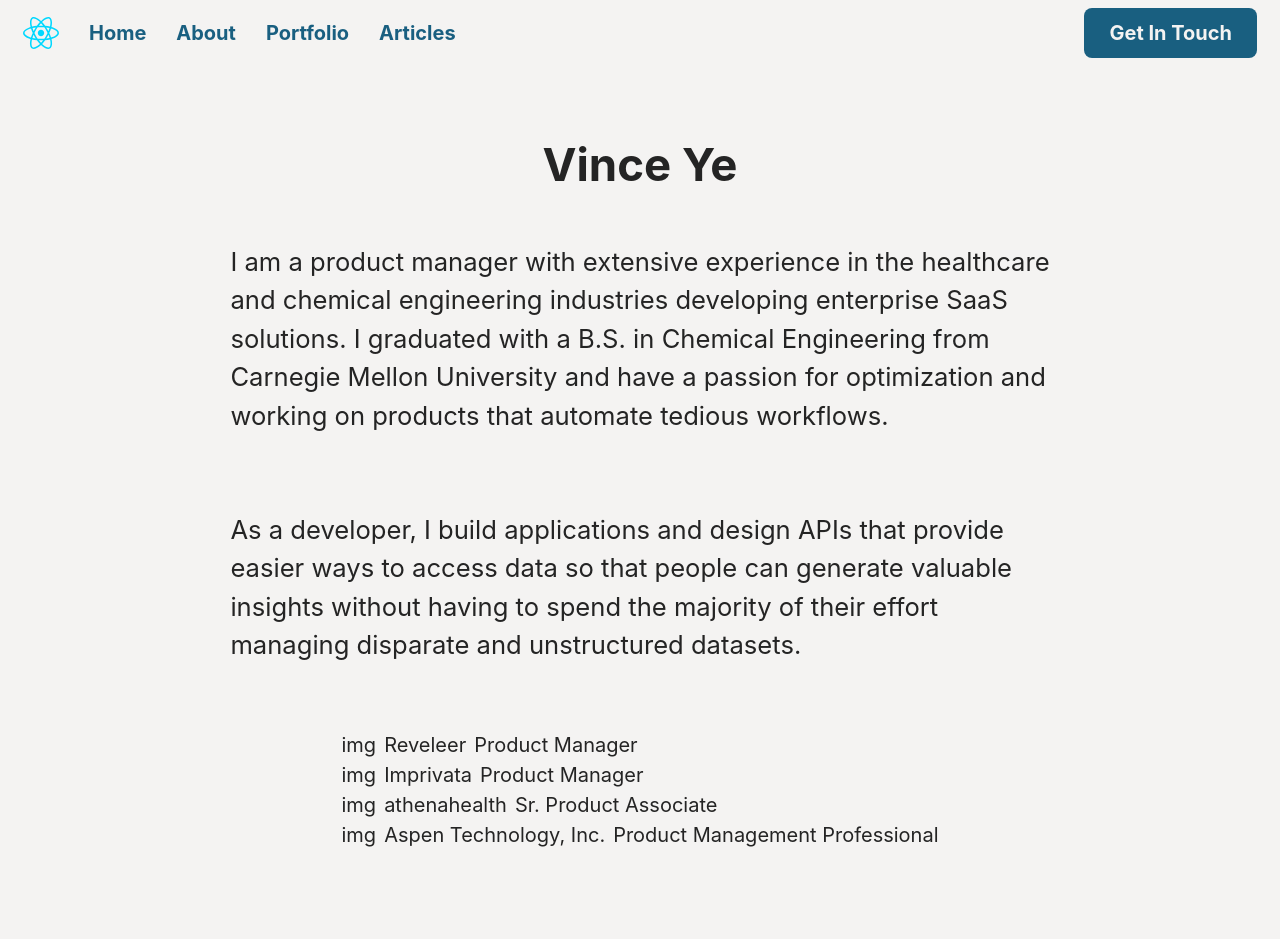
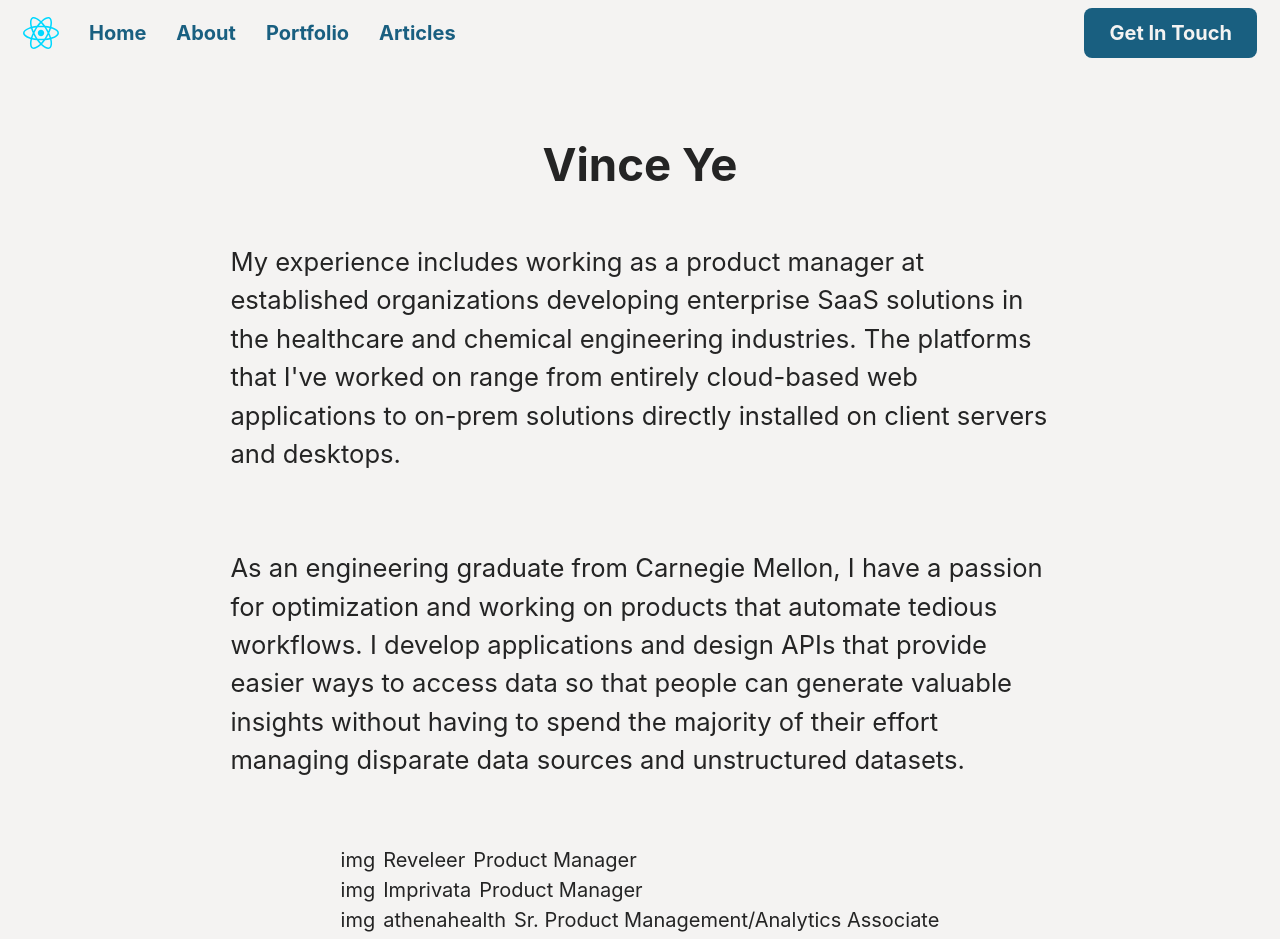
Before and after one commit to Aranaris/vye, a React (Vite) app in the folder frontend/: page /about in a window 1280 px wide. Shown: the top 939 px of the page. Built offline with nearby package versions, Linux system fonts and the light colour scheme.

Commit message:
rewording about page

```diff
--- a/frontend/src/components/About.tsx
+++ b/frontend/src/components/About.tsx
@@ -5,11 +5,13 @@ function About() {
 	return (
 		<section className='About'>
 			<header className='section-header'>Vince Ye</header>
-			<p>I am a product manager with extensive experience in the healthcare and chemical engineering industries developing enterprise SaaS solutions.
-			I graduated with a B.S. in Chemical Engineering from Carnegie Mellon University and have a passion for optimization and working on products that automate tedious workflows.</p>
+			<p>My experience includes working as a product manager at established organizations developing
+			enterprise SaaS solutions in the healthcare and chemical engineering industries. The platforms that I've worked on range from
+			entirely cloud-based web applications to on-prem solutions directly installed on client servers and desktops.</p>
 
-			<p>As a developer, I build applications and design APIs that provide easier ways to access data so that people can generate valuable
-			insights without having to spend the majority of their effort managing disparate and unstructured datasets.</p>
+			<p>As an engineering graduate from Carnegie Mellon, I have a passion for optimization and working on products that automate tedious workflows.
+			I develop applications and design APIs that provide easier ways to access data so that people can generate valuable
+			insights without having to spend the majority of their effort managing disparate data sources and unstructured datasets.</p>
 
 			<section className='past-experience'>
 				<section className='company-card'>
@@ -25,7 +27,7 @@ function About() {
 				<section className='company-card'>
 					<div className='logo'>img</div>
 					<div className='company-name'>athenahealth</div>
-					<div className='highlights'>Sr. Product Associate</div>
+					<div className='highlights'>Sr. Product Management/Analytics Associate</div>
 				</section>
 				<section className='company-card'>
 					<div className='logo'>img</div>
```
